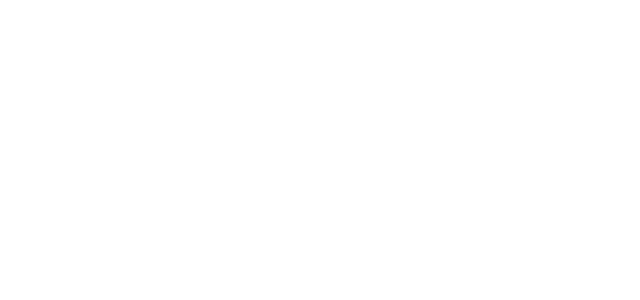
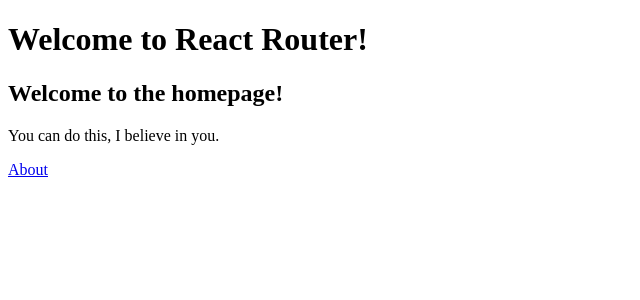
Before and after one commit to dswang2/come-up-account, a React (Create React App) app: page / in a window 1280 px wide. Shown: the top 300 px of the page, without its empty margins (0-640 px from the left). Built offline with nearby package versions, Linux system fonts and the light colour scheme.

Commit message:
react router demo

```diff
--- a/package.json
+++ b/package.json
@@ -13,6 +13,7 @@
     "node-sass": "npm:dart-sass",
     "react": "^18.2.0",
     "react-dom": "^18.2.0",
+    "react-router-dom": "6",
     "react-scripts": "5.0.1",
     "styled-components": "^5.3.5",
     "typescript": "^4.4.2",
@@ -43,6 +44,7 @@
     ]
   },
   "devDependencies": {
+    "@types/react-router-dom": "^5.3.3",
     "@types/styled-components": "^5.1.25"
   }
 }
--- a/src/App.tsx
+++ b/src/App.tsx
@@ -1,11 +1,49 @@
 import React from 'react';
-
-
+import { Link } from 'react-router-dom';
+import {
+    BrowserRouter,
+    Routes,
+    Route,
+} from "react-router-dom";
 function App() {
   return (
-    <div>
-    </div>
+      <BrowserRouter>
+          <h1>Welcome to React Router!</h1>
+          <Routes>
+              <Route path="/" element={<Home />} />
+              <Route path="about" element={<About />} />
+          </Routes>
+      </BrowserRouter>
   );
 }
+function Home() {
+    return (
+        <>
+            <main>
+                <h2>Welcome to the homepage!</h2>
+                <p>You can do this, I believe in you.</p>
+            </main>
+            <nav>
+                <Link to="/about">About</Link>
+            </nav>
+        </>
+    );
+}
 
+function About() {
+    return (
+        <>
+            <main>
+                <h2>Who are we?</h2>
+                <p>
+                    That feels like an existential question, don't you
+                    think?
+                </p>
+            </main>
+            <nav>
+                <Link to="/">Home</Link>
+            </nav>
+        </>
+    );
+}
 export default App;
--- a/src/index.tsx
+++ b/src/index.tsx
@@ -1,7 +1,6 @@
 import React from 'react';
 import ReactDOM from 'react-dom/client';
 import App from './App';
-import reportWebVitals from './reportWebVitals';
 
 const root = ReactDOM.createRoot(
   document.getElementById('root') as HTMLElement
@@ -11,8 +10,3 @@
     <App />
   </React.StrictMode>
 );
-
-// If you want to start measuring performance in your app, pass a function
-// to log results (for example: reportWebVitals(console.log))
-// or send to an analytics endpoint. Learn more: https://bit.ly/CRA-vitals
-reportWebVitals();
```
Also changed, not shown: 1 other file (tests, documents, lock files or other folders).
